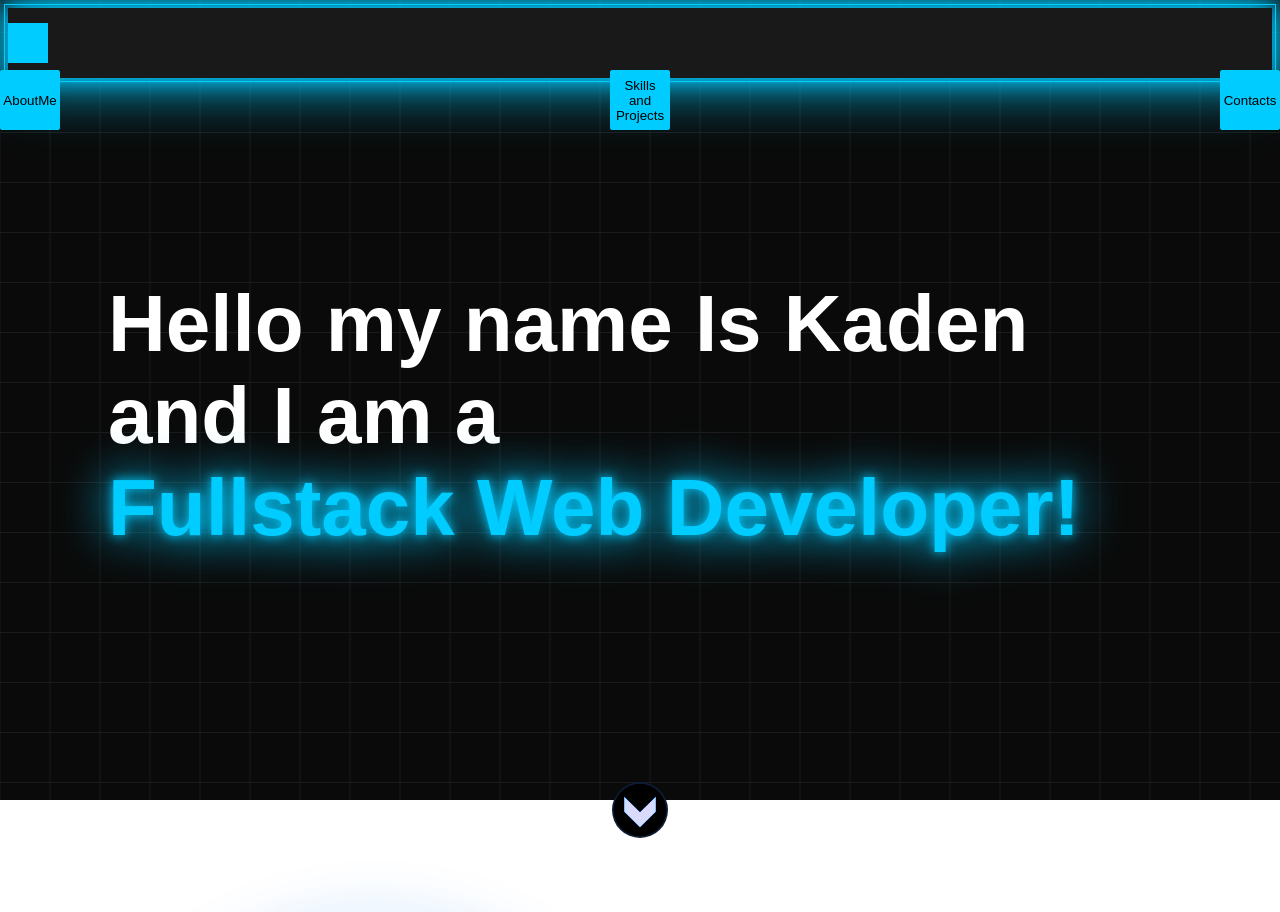
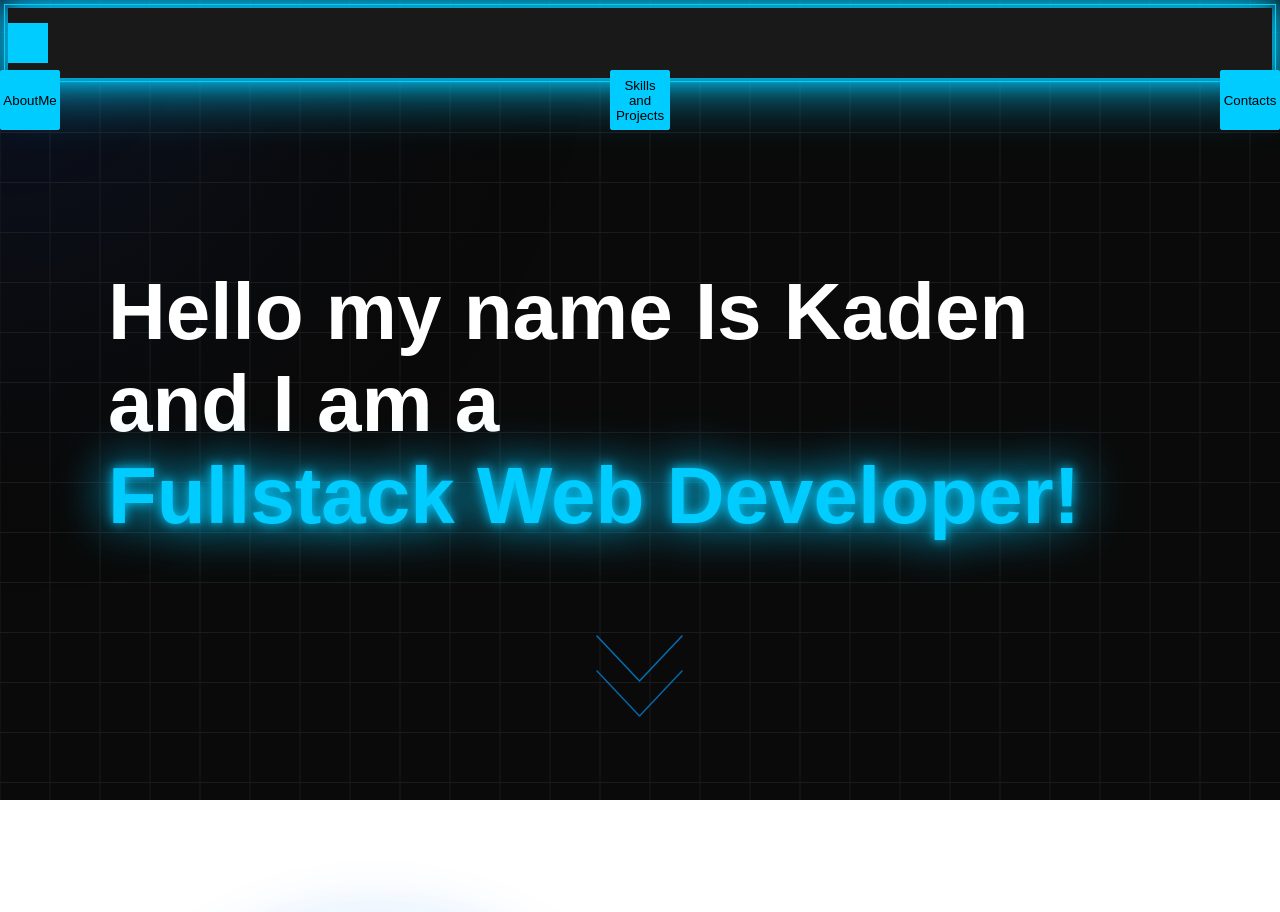
Before and after one commit to TheHeartstriker/Portfolio, a React (Vite) app in the folder Portfolio/: page / in a window 1280 px wide. Shown: the top 912 px of the page. Built offline with nearby package versions, Linux system fonts and the light colour scheme; a web font is replaced by a local one.

Commit message:
Down indicator and cursor glow
Made a radial gradient for the cursor fits better with the graphing paper background and added a new down indictor

```diff
--- a/Portfolio/src/About/About.jsx
+++ b/Portfolio/src/About/About.jsx
@@ -1,5 +1,6 @@
 import PlayGround from "./Playground/PlayGround";
 import { useRef, useState, useEffect } from "react";
+import DownArr from "../Images/DownArrow";
 
 function About() {
   const ColoredTextRef = useRef(null);
@@ -74,7 +75,7 @@ function About() {
             ></span>
           </h3>
         </div>
-        <button className="MoveDownBtn" onClick={scrollDown}></button>
+        <DownArr onClick={scrollDown} />
         <PlayGround />
         {/* <div className="AboutLegend" ref={Ball1}>
           <h1>Where I am at and where to see my work</h1>
--- a/Portfolio/src/About/about.css
+++ b/Portfolio/src/About/about.css
@@ -1,7 +1,6 @@
 :root {
   --back-round-grey: rgb(30, 30, 30);
   --neon-blue: #00ccff;
-  --neon-purple: rgb(204, 0, 255);
   --circle-radius: 32.5vh;
 }
 
@@ -35,7 +34,7 @@
   align-items: center;
   box-sizing: border-box;
   position: relative;
-  bottom: 110vh;
+  bottom: 115vh;
 }
 
 h3 {
@@ -70,23 +69,6 @@ h3 span::before {
 h3 span {
   display: block;
 }
-/* Text container */
-
-.MoveDownBtn {
-  position: relative;
-  width: 7vh;
-  z-index: 1;
-  height: 7vh;
-  background-image: url("../Images/DownArr.svg");
-  background-size: contain;
-  border: none;
-  filter: invert(1) sepia(1) saturate(5) hue-rotate(180deg);
-  bottom: 80vh;
-  border-radius: 50%;
-  cursor: pointer;
-  animation: scaleInOut 2s infinite;
-  transition: box-shadow 0.5s ease-in-out;
-}
 
 .MoveDownBtn:hover {
   box-shadow: 0 0 80px 40px rgba(255, 255, 255, 1);
@@ -104,10 +86,66 @@ h3 span {
   }
 }
 
-/* Media query for smaller screens */
-@media (max-width: 768px) {
-  h3 {
-    font-size: 2.5rem;
-    padding: 0 20px;
+.DownContainer {
+  display: flex;
+  justify-content: center;
+  align-items: center;
+  position: absolute;
+  bottom: 0;
+  width: 100%;
+}
+.DownContainer path {
+  animation: Arrow 2s infinite;
+  -webkit-animation: Arrow 2s infinite;
+}
+
+#Vec1 {
+  transform-origin: center;
+  animation-delay: -1s;
+  -webkit-animation-delay: -1s;
+  stroke: #0099ff;
+}
+#Vec2 {
+  transform-origin: center;
+  animation-delay: -0.5s;
+  -webkit-animation-delay: -0.5s;
+  stroke: #0099ff;
+}
+
+#Vec3 {
+  transform-origin: center;
+  animation-delay: 0s;
+  -webkit-animation-delay: 0s;
+  stroke: #0099ff;
+}
+
+@keyframes Arrow {
+  0% {
+    opacity: 0;
+  }
+  40% {
+    opacity: 1;
+  }
+  80% {
+    opacity: 0;
+  }
+  100% {
+    opacity: 0;
   }
 }
+
+@-webkit-keyframes Arrow {
+  /* Safari and Chrome */
+  0% {
+    opacity: 0;
+  }
+  40% {
+    opacity: 1;
+  }
+  80% {
+    opacity: 0;
+  }
+  100% {
+    opacity: 0;
+  }
+}
--- a/Portfolio/src/Backgrounds/Backgrond.jsx
+++ b/Portfolio/src/Backgrounds/Backgrond.jsx
@@ -6,6 +6,7 @@ function Background() {
   const offsetRef = useRef(0);
   const SquareGridSize = 50;
   const SquareLine = 1;
+  const Mouse = useRef({ x: 0, y: 0 });
 
   // Creates a canvas
   useEffect(() => {
@@ -29,10 +30,18 @@ function Background() {
     };
     // Event listener where the resizeCanvas function is called
     window.addEventListener("resize", resizeCanvas);
+    window.addEventListener("mousemove", handleMouseMove);
     return () => {
       window.removeEventListener("resize", resizeCanvas);
+      window.removeEventListener("mousemove", handleMouseMove);
     };
   }, []);
+
+  function handleMouseMove(e) {
+    Mouse.current.x = e.clientX;
+    Mouse.current.y = e.clientY;
+  }
+
   function Draw() {
     if (!ctx) return;
     offsetRef.current += 0.5;
@@ -60,6 +69,7 @@ function Background() {
         SquareLine
       );
     }
+    DrawRadial(Mouse.current.x, Mouse.current.y);
     requestAnimationFrame(Draw);
   }
 
@@ -80,6 +90,18 @@ function Background() {
     ctx.stroke();
   }
 
+  function DrawRadial(x, y) {
+    if (!ctx) return;
+    const radius = 600;
+    const gradient = ctx.createRadialGradient(x, y, 0, x, y, radius);
+    gradient.addColorStop(0, "rgba(29, 78, 216, 0.15)");
+    gradient.addColorStop(1, "transparent");
+    ctx.fillStyle = gradient;
+    ctx.beginPath();
+    ctx.arc(x, y, radius, 0, Math.PI * 2);
+    ctx.fill();
+  }
+
   useEffect(() => {
     Draw();
   }, [ctx]);
@@ -89,8 +111,8 @@ function Background() {
       <canvas
         ref={backgroundRef}
         id="backgroundId"
-        width={window.innerWidth + 100}
-        height={window.innerHeight + 100}
+        width={window.innerWidth}
+        height={window.innerHeight}
       />
     </div>
   );
--- /dev/null
+++ b/Portfolio/src/Images/DownArrow.jsx
@@ -0,0 +1,46 @@
+import React from "react";
+
+function DownArr() {
+  return (
+    <div className="DownContainer">
+      <svg
+        width="200"
+        height="200"
+        viewBox="0 0 200 200"
+        fill="none"
+        xmlns="http://www.w3.org/2000/svg"
+      >
+        <g id="Frame 5">
+          <path
+            id="Vec1"
+            d="M142 36L99.5 81L57 36"
+            stroke="#FF0066"
+            strokeWidth="1.5"
+            strokeLinecap="round"
+            strokeLinejoin="round"
+          />
+          <path
+            id="Vec3"
+            d="M142 97L99.5 142L57 97"
+            stroke="#FF0066"
+            strokeOpacity="0.5"
+            strokeWidth="1.5"
+            strokeLinecap="round"
+            strokeLinejoin="round"
+          />
+          <path
+            id="Vec2"
+            d="M142 71L99.5 116L57 71"
+            stroke="#FF0066"
+            strokeOpacity="0.75"
+            strokeWidth="1.5"
+            strokeLinecap="round"
+            strokeLinejoin="round"
+          />
+        </g>
+      </svg>
+    </div>
+  );
+}
+
+export default DownArr;
```
